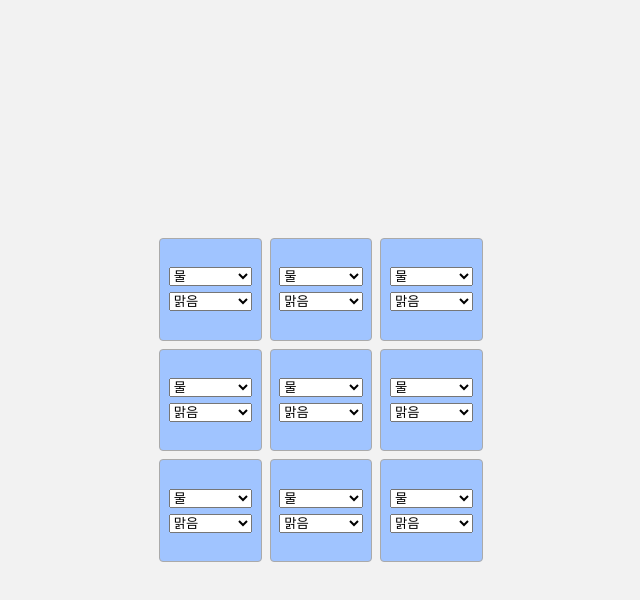
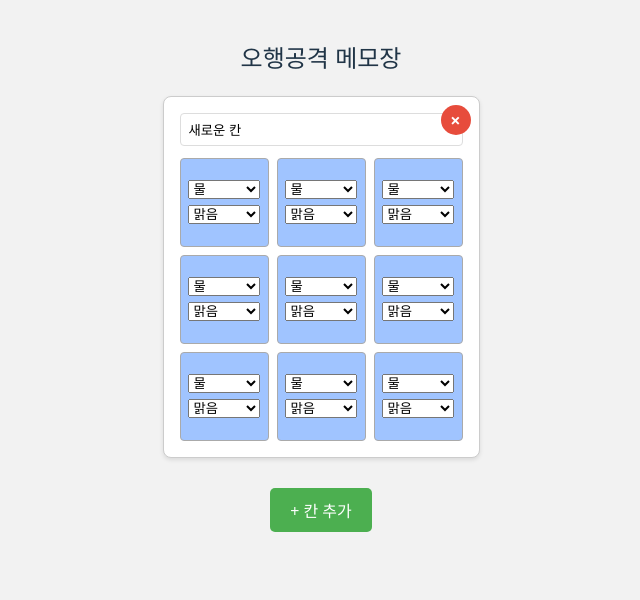
Before and after one commit to juwon5272/juwon5272.github.io, a React (Vite) app: page / in a window 1280 px wide. Shown: the top 600 px of the page, without its empty margins (319-959 px from the left). Built offline with nearby package versions, Linux system fonts and the light colour scheme.

Commit message:
Configure for GitHub Pages deployment2

```diff
--- a/src/App.jsx
+++ b/src/App.jsx
@@ -1,8 +1,8 @@
 import React, { useState, useEffect } from "react";
 
-const elements = ["물", "불", "흙", "나무", "철"];
+const elements = ["알 수 없음", "물", "불", "흙", "나무", "철"];
 const states = ["맑음", "탁함"];
-const STORAGE_KEY = "myGridData";
+const STORAGE_KEY = "myGridsData";
 
 // 색상 매핑: 맑음(연한색), 탁함(진한색)
 const colorMap = {
@@ -11,10 +11,11 @@ const colorMap = {
   철: { 맑음: "#d3d3d3", 탁함: "#4b4b4b" }, // 회색
   나무: { 맑음: "#b7e4c7", 탁함: "#2d6a4f" }, // 초록
   흙: { 맑음: "#d7b49e", 탁함: "#6b4226" }, // 갈색
+  "알 수 없음": { 맑음: "#ffffff", 탁함: "#808080" }, // 흰색/회색
 };
 
 function Cell({ cellData, onChange }) {
-  const bgColor = colorMap[cellData.element][cellData.state];
+  const bgColor = colorMap[cellData.element][cellData.state] || "#ffffff"; // 기본 흰색
 
   return (
     <div
@@ -63,31 +64,146 @@ function Cell({ cellData, onChange }) {
   );
 }
 
-export default function Grid() {
-  const getInitialGrid = () => {
+function Grid({ gridData, onChange, title, onTitleChange, onDelete }) {
+  return (
+    <div
+      style={{
+        marginBottom: 20,
+        border: "1px solid #ccc",
+        borderRadius: 8,
+        padding: 16,
+        backgroundColor: "#fff",
+        boxShadow: "0 2px 4px rgba(0,0,0,0.1)",
+        position: "relative",
+      }}
+    >
+      <input
+        type="text"
+        placeholder="제목을 입력하세요"
+        value={title}
+        onChange={(e) => onTitleChange(e.target.value)}
+        style={{
+          width: "100%",
+          marginBottom: 12,
+          padding: 8,
+          boxSizing: "border-box",
+          border: "1px solid #ddd",
+          borderRadius: 4,
+        }}
+      />
+      <button
+        onClick={onDelete}
+        style={{
+          position: "absolute",
+          top: 8,
+          right: 8,
+          backgroundColor: "#e74c3c",
+          color: "white",
+          border: "none",
+          borderRadius: "50%",
+          width: 30,
+          height: 30,
+          cursor: "pointer",
+          fontWeight: "bold",
+          fontSize: 18,
+          lineHeight: "30px",
+          textAlign: "center",
+          padding: 0,
+        }}
+        title="삭제"
+      >
+        &times;
+      </button>
+      <div
+        style={{
+          display: "grid",
+          gridTemplateColumns: "repeat(3, 1fr)",
+          gap: 8,
+          width: "100%",
+          maxWidth: 340,
+          margin: "0 auto",
+          boxSizing: "border-box",
+        }}
+      >
+        {gridData.map((row, r) =>
+          row.map((cell, c) => (
+            <Cell
+              key={`${r}-${c}`}
+              cellData={cell}
+              onChange={(newCellData) => onChange(r, c, newCellData)}
+            />
+          ))
+        )}
+      </div>
+    </div>
+  );
+}
+
+export default function App() {
+  const getInitialGrids = () => {
     const saved = localStorage.getItem(STORAGE_KEY);
     if (saved) return JSON.parse(saved);
-    return Array(3)
-      .fill(null)
-      .map(() =>
-        Array(3)
+    return [
+      {
+        title: "새로운 칸",
+        grid: Array(3)
           .fill(null)
-          .map(() => ({ element: "물", state: "맑음" }))
-      );
+          .map(() =>
+            Array(3)
+              .fill(null)
+              .map(() => ({ element: "물", state: "맑음" }))
+          ),
+      },
+    ];
   };
 
-  const [grid, setGrid] = useState(getInitialGrid);
+  const [grids, setGrids] = useState(getInitialGrids);
 
   useEffect(() => {
-    localStorage.setItem(STORAGE_KEY, JSON.stringify(grid));
-  }, [grid]);
+    localStorage.setItem(STORAGE_KEY, JSON.stringify(grids));
+  }, [grids]);
 
-  const handleCellChange = (rowIdx, colIdx, newCellData) => {
-    setGrid((grid) =>
-      grid.map((row, r) =>
-        row.map((cell, c) => (r === rowIdx && c === colIdx ? newCellData : cell))
+  const handleCellChange = (gridIndex, rowIdx, colIdx, newCellData) => {
+    setGrids((grids) =>
+      grids.map((gridItem, index) =>
+        index === gridIndex
+          ? {
+              ...gridItem,
+              grid: gridItem.grid.map((row, r) =>
+                row.map((cell, c) => (r === rowIdx && c === colIdx ? newCellData : cell))
+              ),
+            }
+          : gridItem
       )
     );
+  };
+
+  const handleAddGrid = () => {
+    setGrids([
+      ...grids,
+      {
+        title: "새로운 칸",
+        grid: Array(3)
+          .fill(null)
+          .map(() =>
+            Array(3)
+              .fill(null)
+              .map(() => ({ element: "물", state: "맑음" }))
+          ),
+      },
+    ]);
+  };
+
+  const handleTitleChange = (gridIndex, newTitle) => {
+    setGrids((grids) =>
+      grids.map((gridItem, index) =>
+        index === gridIndex ? { ...gridItem, title: newTitle } : gridItem
+      )
+    );
+  };
+
+  const handleDeleteGrid = (gridIndex) => {
+    setGrids((grids) => grids.filter((_, index) => index !== gridIndex));
   };
 
   return (
@@ -97,104 +213,40 @@ export default function Grid() {
         minWidth: "100vw",
         display: "flex",
         flexDirection: "column",
-        justifyContent: "center",
         alignItems: "center",
         background: "#f2f2f2",
+        padding: 20,
+        boxSizing: "border-box",
       }}
     >
-      <div
+      <h2 style={{ marginBottom: 20 }}>오행공격 메모장</h2>
+      {grids.map((gridItem, index) => (
+        <Grid
+          key={index}
+          title={gridItem.title}
+          gridData={gridItem.grid}
+          onChange={(rowIdx, colIdx, newCellData) =>
+            handleCellChange(index, rowIdx, colIdx, newCellData)
+          }
+          onTitleChange={(newTitle) => handleTitleChange(index, newTitle)}
+          onDelete={() => handleDeleteGrid(index)}
+        />
+      ))}
+      <button
+        onClick={handleAddGrid}
         style={{
-          display: "grid",
-          gridTemplateColumns: "repeat(3, 1fr)",
-          gap: 8,
-          width: "100%",
-          maxWidth: 340,
-          margin: "0 auto",
-          padding: "0 8px",
-          boxSizing: "border-box",
+          backgroundColor: "#4CAF50",
+          color: "white",
+          padding: "10px 20px",
+          fontSize: "16px",
+          border: "none",
+          borderRadius: "5px",
+          cursor: "pointer",
+          marginTop: 10,
         }}
       >
-        {grid.map((row, r) =>
-          row.map((cell, c) => (
-            <Cell
-              key={`${r}-${c}`}
-              cellData={cell}
-              onChange={(newCellData) => handleCellChange(r, c, newCellData)}
-            />
-          ))
-        )}
-      </div>
+        + 칸 추가
+      </button>
     </div>
   );
 }
-// import { useState } from 'react'
-// import reactLogo from './assets/react.svg'
-// import viteLogo from '/vite.svg'
-// import './App.css'
-
-// function App() {
-//   const [count, setCount] = useState(0)
-
-//   return (
-//     <>
-//       <div>
-//         <a href="https://vite.dev" target="_blank">
-//           <img src={viteLogo} className="logo" alt="Vite logo" />
-//         </a>
-//         <a href="https://react.dev" target="_blank">
-//           <img src={reactLogo} className="logo react" alt="React logo" />
-//         </a>
-//       </div>
-//       <h1>Vite + React</h1>
-//       <div className="card">
-//         <button onClick={() => setCount((count) => count + 1)}>
-//           count is {count}
-//         </button>
-//         <p>
-//           Edit <code>src/App.jsx</code> and save to test HMR
-//         </p>
-//       </div>
-//       <p className="read-the-docs">
-//         Click on the Vite and React logos to learn more
-//       </p>
-//     </>
-//   )
-// }
-
-// export default App
-
-// import { useState } from 'react'
-// import reactLogo from './assets/react.svg'
-// import viteLogo from '/vite.svg'
-// import './App.css'
-
-// function App() {
-//   const [count, setCount] = useState(0)
-
-//   return (
-//     <>
-//       <div>
-//         <a href="https://vite.dev" target="_blank">
-//           <img src={viteLogo} className="logo" alt="Vite logo" />
-//         </a>
-//         <a href="https://react.dev" target="_blank">
-//           <img src={reactLogo} className="logo react" alt="React logo" />
-//         </a>
-//       </div>
-//       <h1>Vite + React</h1>
-//       <div className="card">
-//         <button onClick={() => setCount((count) => count + 1)}>
-//           count is {count}
-//         </button>
-//         <p>
-//           Edit <code>src/App.jsx</code> and save to test HMR
-//         </p>
-//       </div>
-//       <p className="read-the-docs">
-//         Click on the Vite and React logos to learn more
-//       </p>
-//     </>
-//   )
-// }
-
-// export default App
```
